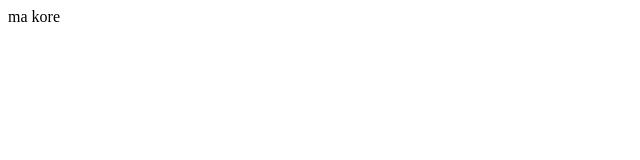
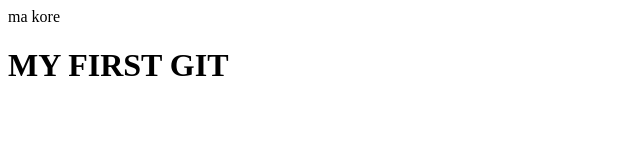
Before and after one commit to AmirAvner/HW-Amir, a plain HTML site: page index.html in a window 1280 px wide. Shown: the whole page, without its empty margins (0-640 px from the left). Drawn offline with Linux system fonts and the light colour scheme.

Commit message:
Update index.html

```diff
--- a/index.html
+++ b/index.html
@@ -8,5 +8,7 @@
 </head>
 <body>
     <div>ma kore</div>
+    <h1> MY FIRST GIT</h1>
+
 </body>
 </html>
```
